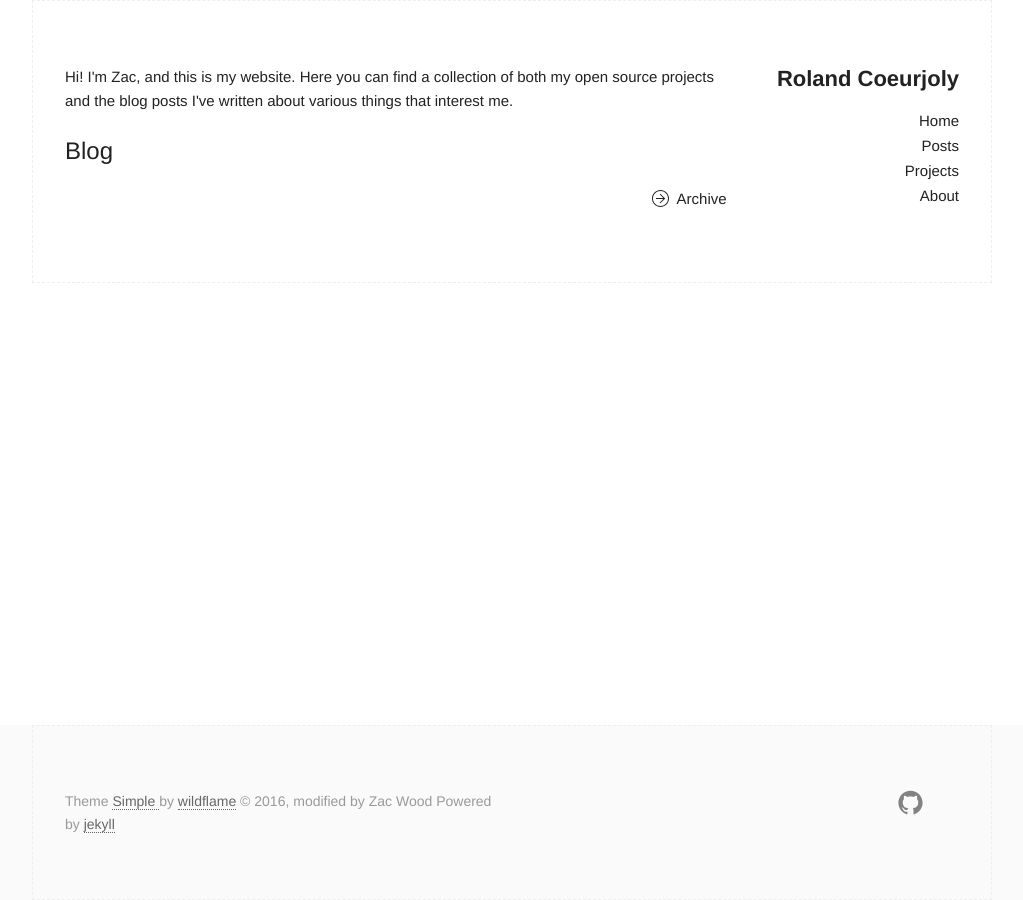
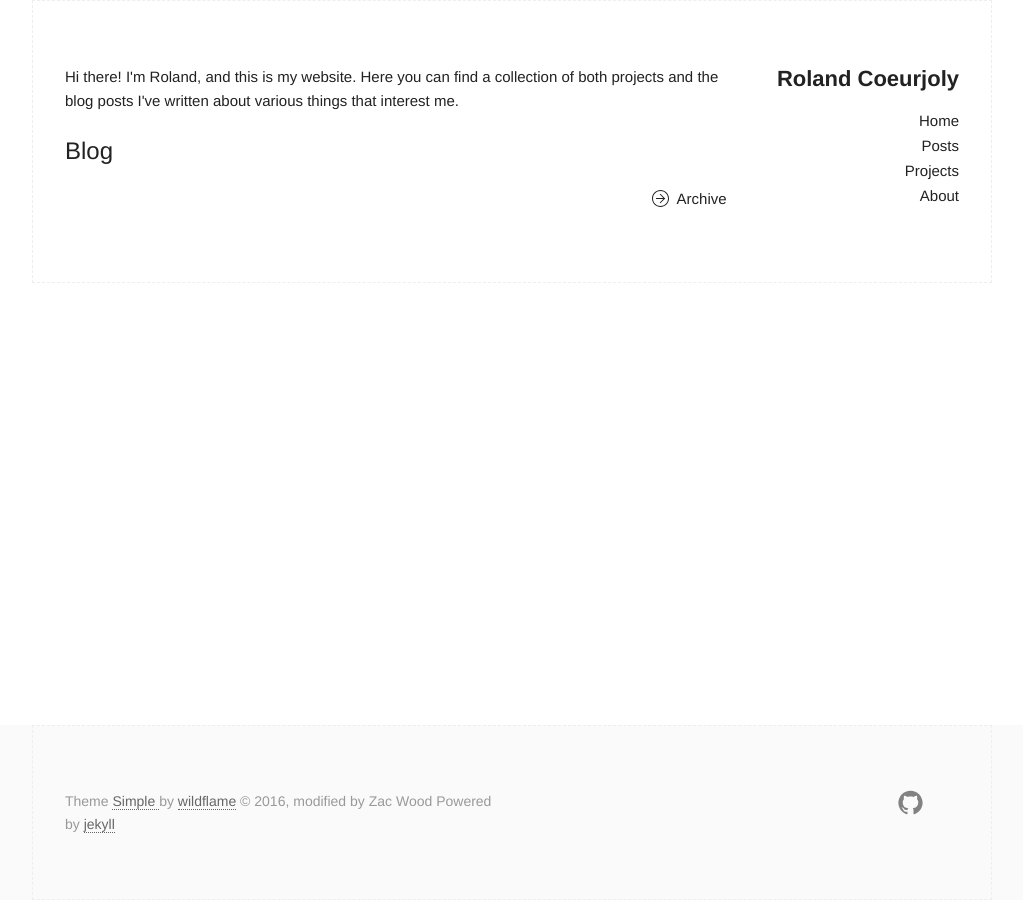
Before and after one commit to RCoeurjoly/RCoeurjoly.github.io, a Jekyll site: the page built from index.html, in a window 1280 px wide. Shown: the whole page, without its empty margins (128-1151 px from the left). Built offline with Jekyll 4.4.1, drawn with Linux system fonts in a browser that asks for light colours.

Commit message:
Modified index

```diff
--- a/index.html
+++ b/index.html
@@ -4,8 +4,8 @@ title: Home
 ---
 
 <div class="home">
-    Hi! I'm Zac, and this is my website. Here you can find a
-    collection of both my open source projects and the blog posts I've
+    Hi there! I'm Roland, and this is my website. Here you can find a
+    collection of both projects and the blog posts I've
     written about various things that interest me.
 
     <br/><br/>
```
